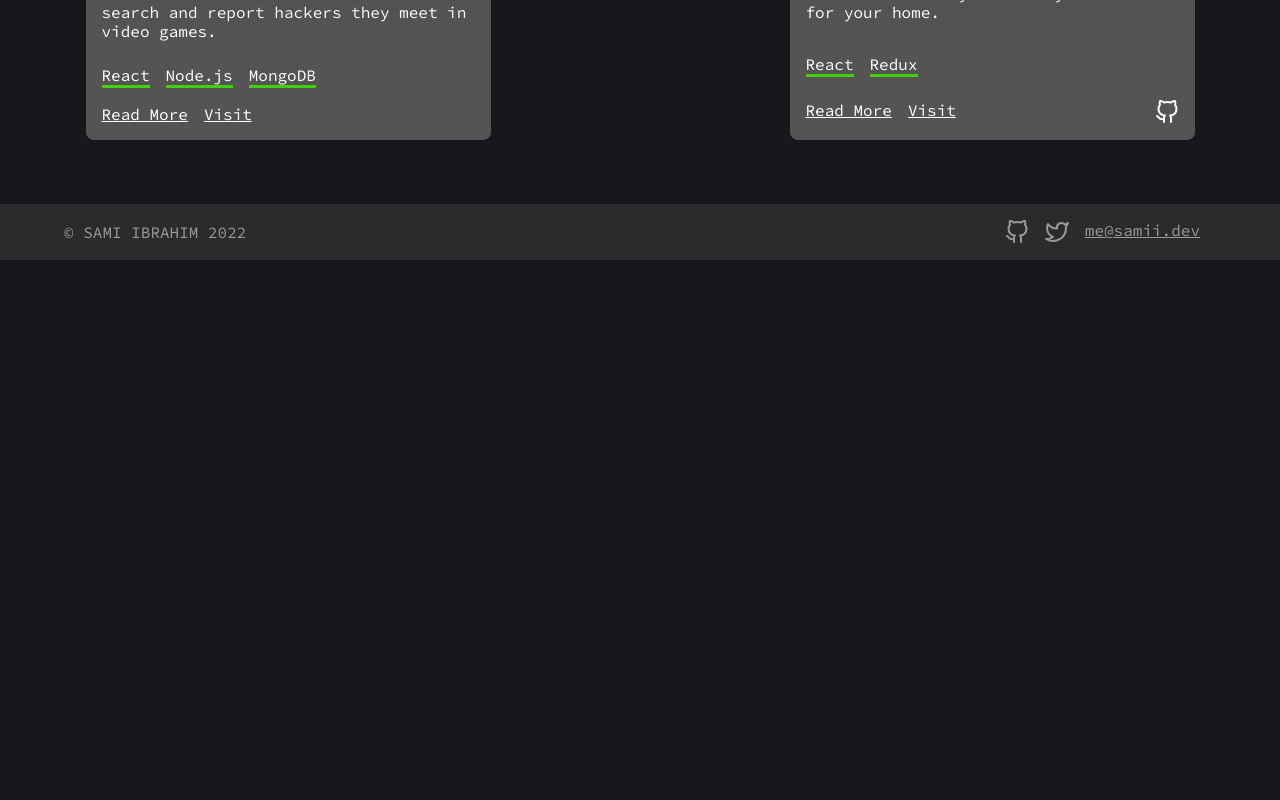
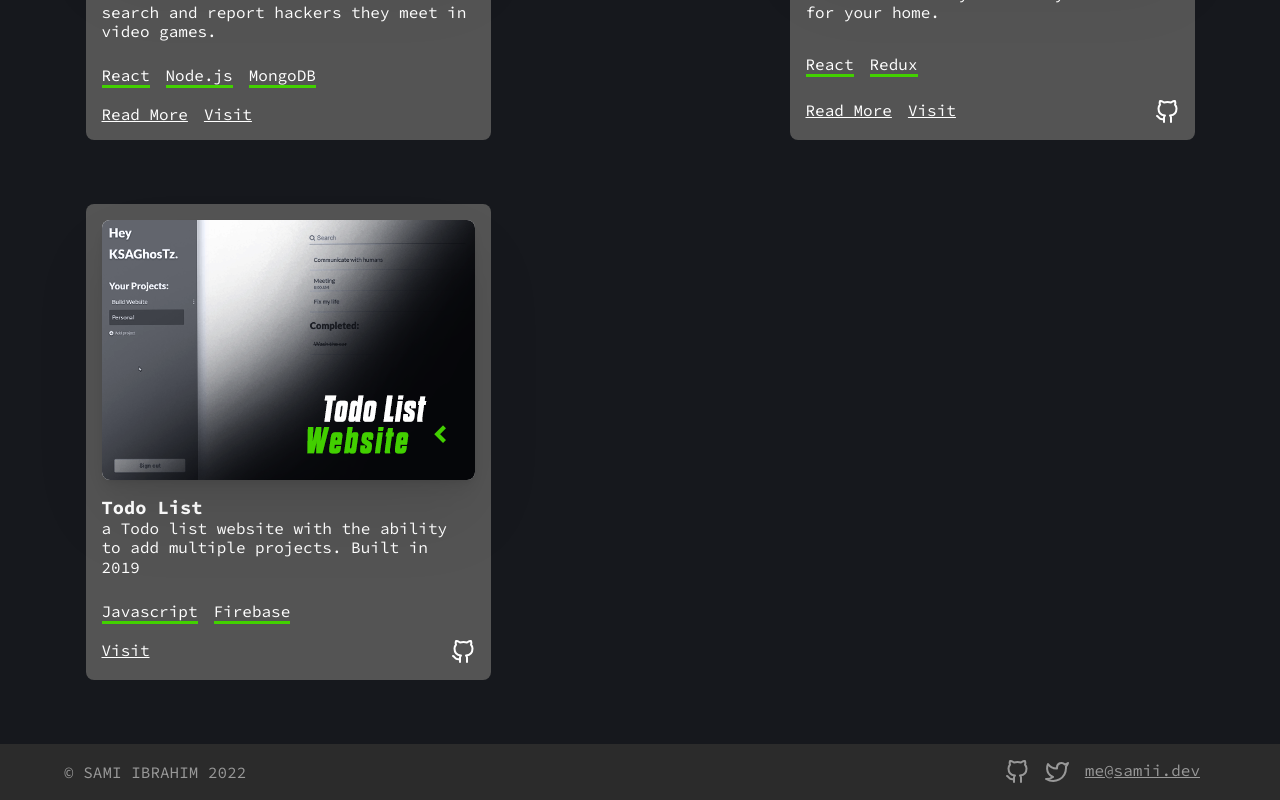
Before and after one commit to SamiKamal/portfolio, a React (Create React App) app: page / in a window 1280 px wide. Shown: the part 1264-2064 px from the top of the page. Before the commit the page ends 1524 px from the top, so only its background shows below. Built offline with nearby package versions, Linux system fonts and the light colour scheme; a web font is replaced by a local one.

Commit message:
Add to list project

```diff
--- a/src/components/WorkCard/index.js
+++ b/src/components/WorkCard/index.js
@@ -25,7 +25,7 @@ function WorkCard({title, summary, readMoreLink, visitLink, githubLink, src, sta
 
         <WorkFooter>
             <WorkLinksWrapper>
-                <WorkLink to={readMoreLink}>Read More</WorkLink>
+                {readMoreLink ? <WorkLink to={readMoreLink}>Read More</WorkLink> : ''}
                 <WorkLink target="_blank" as="a" href={visitLink}>Visit</WorkLink>
             </WorkLinksWrapper>
             <WorkIconsWrapper>
--- a/src/pages/HomePage/index.js
+++ b/src/pages/HomePage/index.js
@@ -7,6 +7,7 @@ import SubHeading from '../../components/Texts/Sub-Heading'
 import SkullImage from '../../images/Hero main-image.png'
 import didimeetahackerCover from '../../images/didimeetahacker-cover.png'
 import reactcommerceCover from '../../images/react-commerce-cover.png'
+import todoListCover from '../../images/Todo-list-cover.png'
 import BackgroundImage from '../../images/Hero background-image.png'
 import {Fly, QUERIES} from '../../util/constants'
 import WorkCard from '../../components/WorkCard'
@@ -54,6 +55,15 @@ function HomePage() {
                     githubLink="https://github.com/SamiKamal/React-commerce"
                     src={reactcommerceCover}
                     stack={["React", "Redux"]}
+                    />
+
+                    <WorkCard
+                    title="Todo List"
+                    summary="a Todo list website with the ability to add multiple projects. Built in 2019"
+                    visitLink="https://to-do-app-3967f.web.app/"
+                    githubLink="https://github.com/SamiKamal/To-do-app"
+                    src={todoListCover}
+                    stack={["Javascript" , "Firebase"]}
                     />
                 </WorkList>
             </WorkWrapper>
```
Also changed, not shown: src/images/Todo-list-cover.png (added).
